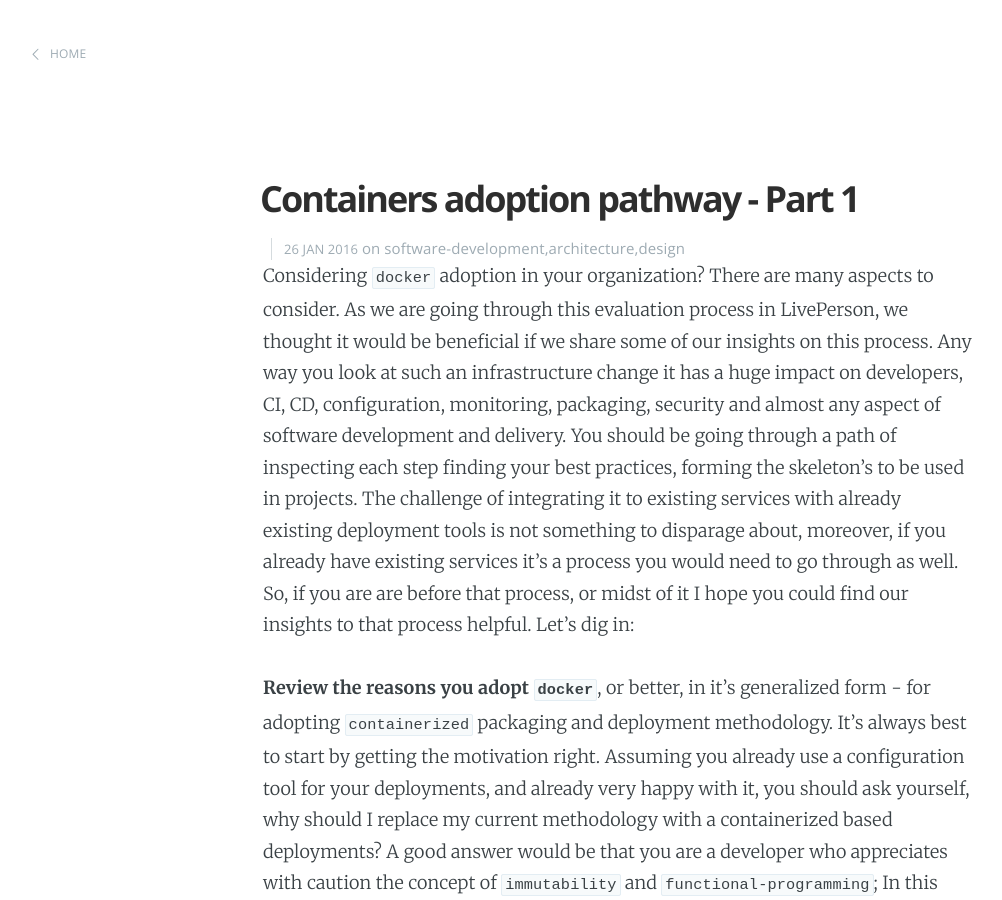
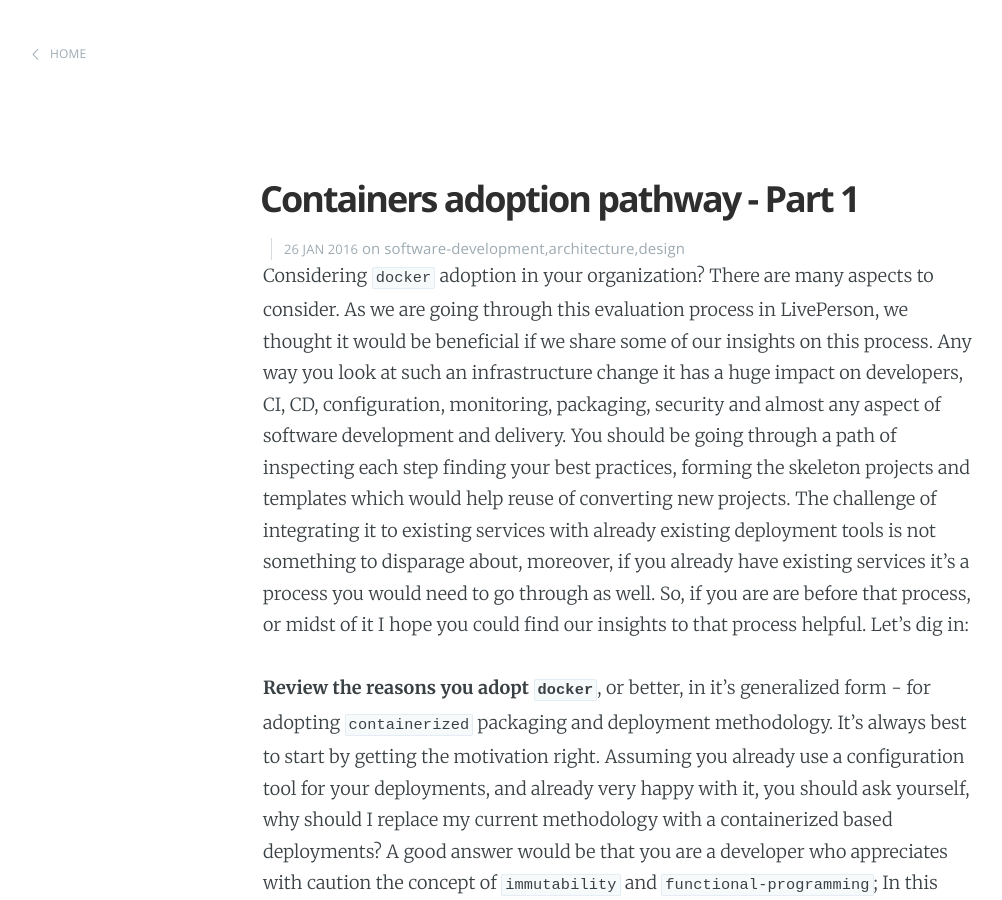
Before and after one commit to LivePersonInc/techblog, a Jekyll site: the page built from _posts/2016/2016-01-26-docker-adoption-pathway-part01.md, in a window 1280 px wide and 900 px high. Shown: the whole window, without its empty margins (22-1024 px from the left). Built offline with Jekyll 4.4.1, drawn with Linux system fonts in a browser that asks for light colours; Markdown is read by kramdown in place of the engine named in the settings; comment, search, counter and statistics services are not loaded.

```diff
--- a/_posts/2016/2016-01-26-docker-adoption-pathway-part01.md
+++ b/_posts/2016/2016-01-26-docker-adoption-pathway-part01.md
@@ -8,7 +8,7 @@
 published: true
 test1: 1
 ---
-Considering `docker` adoption in your organization? There are many aspects to consider.  As we are going through this evaluation process in LivePerson, we thought it would be beneficial if we share some of our insights on this process.  Any way you look at such an infrastructure change it has a huge impact on developers, CI, CD, configuration, monitoring, packaging, security and almost any aspect of software development and delivery.  You should be going through a path of inspecting each step finding your best practices, forming the skeleton's to be used in projects.  The challenge of integrating it to existing services with already existing deployment tools is not something to disparage about, moreover, if you already have existing services it's a process you would need to go through as well.  So, if you are are before that process, or midst of it I hope you could find our insights to that process helpful.  Let's dig in:
+Considering `docker` adoption in your organization? There are many aspects to consider.  As we are going through this evaluation process in LivePerson, we thought it would be beneficial if we share some of our insights on this process.  Any way you look at such an infrastructure change it has a huge impact on developers, CI, CD, configuration, monitoring, packaging, security and almost any aspect of software development and delivery.  You should be going through a path of inspecting each step finding your best practices, forming the skeleton projects and templates which would help reuse of converting new projects.  The challenge of integrating it to existing services with already existing deployment tools is not something to disparage about, moreover, if you already have existing services it's a process you would need to go through as well.  So, if you are are before that process, or midst of it I hope you could find our insights to that process helpful.  Let's dig in:
 
 **Review the reasons you adopt `docker`**, or better, in it's generalized form - for adopting `containerized` packaging and deployment methodology.  It's always best to start by getting the motivation right.  Assuming you already use a configuration tool for your deployments, and already very happy with it, you should ask yourself, why should I replace my current methodology with a containerized based deployments? A good answer would be that you are a developer who appreciates with caution the concept of `immutability` and `functional-programming`;  In this case `containers` allows you to deploy these concepts into your deployments.  Having `containerized` deployments allows you to have `immutable deployments` in a much easier and fun way.  By having your containers `read-only` you may even come closer to the concept of `pure deployments` where you do no modifications but only replacements.
 
```
